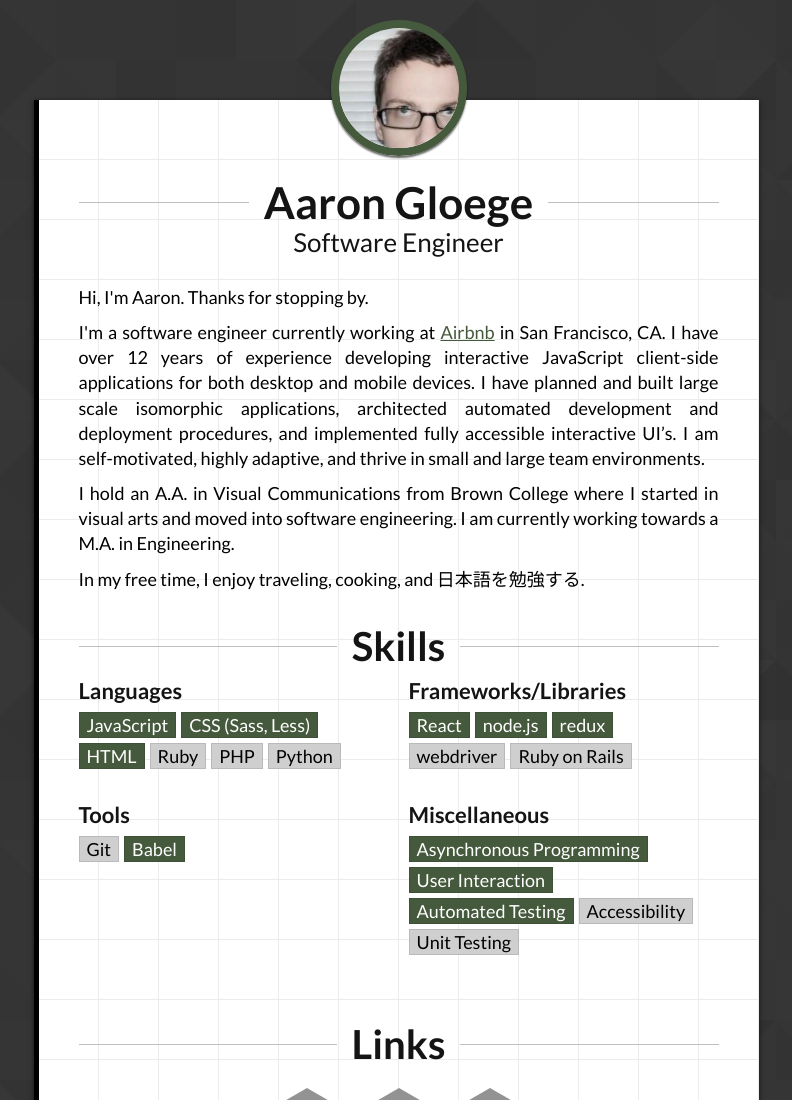
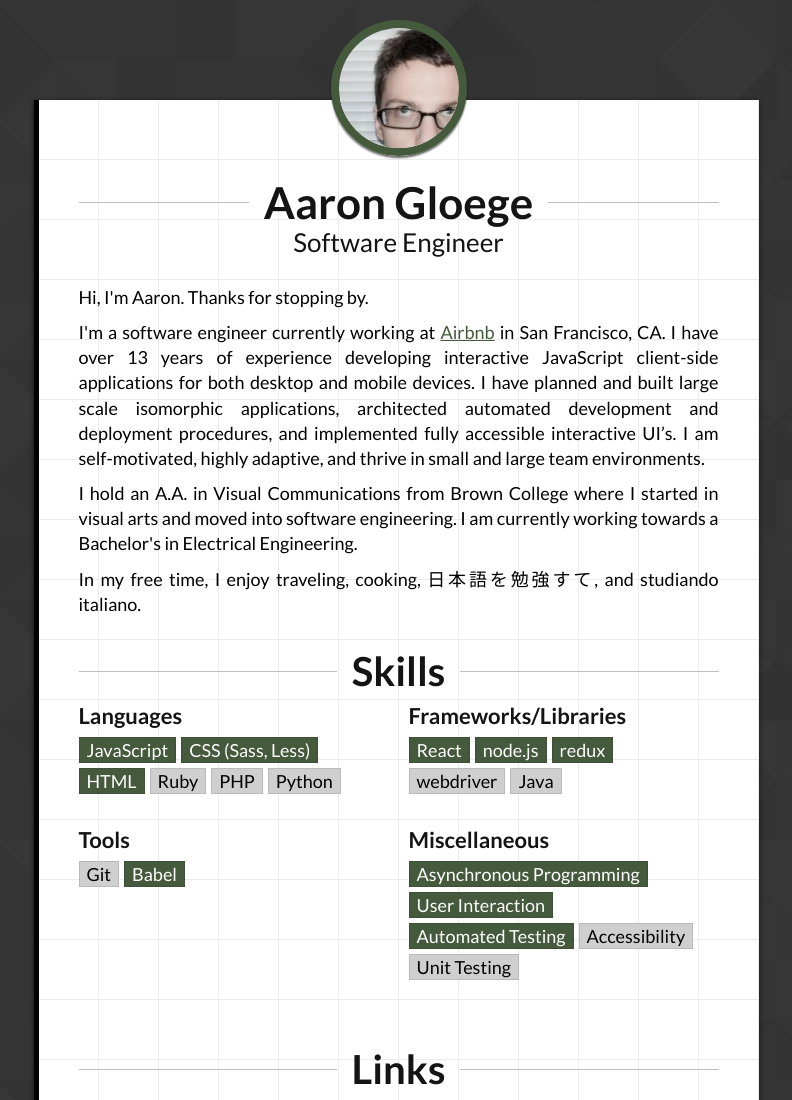
Before and after one commit to aarongloege/aarongloege.github.io, a website: page index.html in a window 1280 px wide. Shown: the top 1100 px of the page, without its empty margins (244-1036 px from the left). Drawn offline with Linux system fonts and the light colour scheme.

Commit message:
Update index.html

```diff
--- a/index.html
+++ b/index.html
@@ -16,9 +16,9 @@
     </section>
     <section class="verticalRythm">
         <p>Hi, I'm Aaron. Thanks for stopping by.</p>
-        <p>I'm a software engineer currently working at <a href="https://airbnb.com/" title="Airbnb" target="_blank">Airbnb</a> in San Francisco, CA. I have over 12 years of experience developing interactive JavaScript client-side applications for both desktop and mobile devices. I have planned and built large scale isomorphic applications, architected automated development and deployment procedures, and implemented fully accessible interactive UI’s. I am self-motivated, highly adaptive, and thrive in small and large team environments.</p>
-        <p>I hold an A.A. in Visual Communications from Brown College where I started in visual arts and moved into software engineering. I am currently working towards a M.A. in Engineering.</p>
-        <p>In my free time, I enjoy traveling, cooking, and 日本語を勉強する.</p>
+        <p>I'm a software engineer currently working at <a href="https://airbnb.com/" title="Airbnb" target="_blank">Airbnb</a> in San Francisco, CA. I have over 13 years of experience developing interactive JavaScript client-side applications for both desktop and mobile devices. I have planned and built large scale isomorphic applications, architected automated development and deployment procedures, and implemented fully accessible interactive UI’s. I am self-motivated, highly adaptive, and thrive in small and large team environments.</p>
+        <p>I hold an A.A. in Visual Communications from Brown College where I started in visual arts and moved into software engineering. I am currently working towards a Bachelor's in Electrical Engineering.</p>
+        <p>In my free time, I enjoy traveling, cooking, 日本語を勉強すて, and studiando italiano.</p>
     </section>
     <section class="verticalRythm">
         <h2 class="heading heading_2 verticalRythm_sm fancy"><span>Skills</span></h2>
@@ -41,7 +41,7 @@
                     <li class="skill skill_proficient">node.js</li>
                     <li class="skill skill_proficient">redux</li>
                     <li class="skill">webdriver</li>
-                    <li class="skill">Ruby on Rails</li>
+                    <li class="skill">Java</li>
                 </ul>
             </div>
             <div class="verticalRythm grid-col grid-col_6">
```
